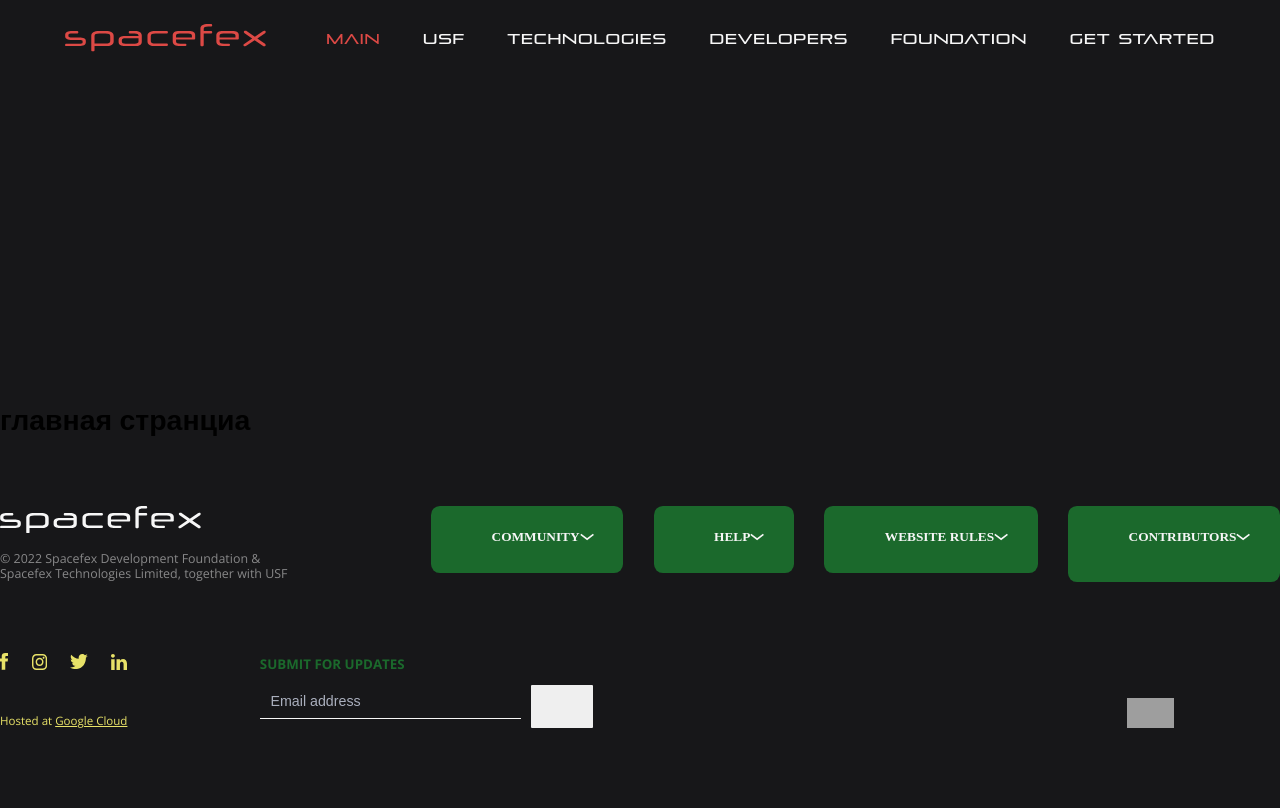
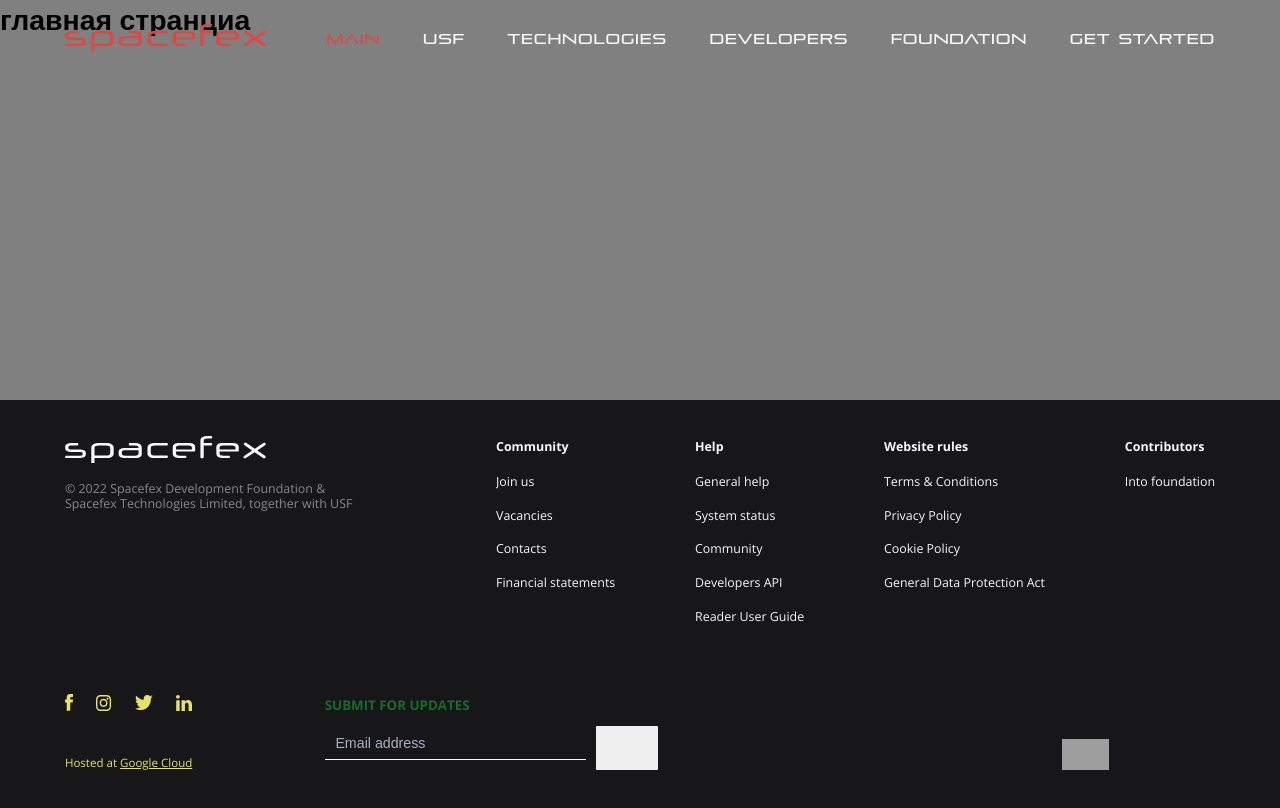
Before and after one commit to deniskeller/spacefex, a Next.js app: page / in a window 1280 px wide. Shown: the top 808 px of the page. Built offline with nearby package versions, Linux system fonts and the light colour scheme; grey boxes are pictures that could not be loaded; a web font is replaced by a local one.

Commit message:
navbarAccordionItem

```diff
--- a/src/components/base/BaseContainer/BaseContainer.module.scss
+++ b/src/components/base/BaseContainer/BaseContainer.module.scss
@@ -4,7 +4,7 @@
   margin: 0 auto;
 
   @include iftablet {
-    padding: 0 em(50px);
+    padding: 0 em(30px);
   }
 
   @include ifmobile {
--- a/src/components/content/NavbarAccordionItem/NavbarAccordionItem.module.scss
+++ b/src/components/content/NavbarAccordionItem/NavbarAccordionItem.module.scss
@@ -1,58 +1,43 @@
 .AccordionCareerItem {
-  background: $green;
-  border-radius: em(10px);
-  margin-bottom: em(10px);
-  &:last-child {
-    margin-bottom: 0;
-  }
-  @include ifmobile {
-    margin-bottom: em(7px);
-  }
-
   .AccordionHeader {
     display: flex;
     flex-direction: row;
     justify-content: space-between;
     align-items: center;
-    padding: em(28px) em(33px) em(28px) em(68px);
     position: relative;
-    cursor: pointer;
-    @include ifmobile {
-      padding: em(15px) em(18px);
-    }
 
     .AccordionHeaderTitle {
-      font-family: 'Montserrat';
+      margin-bottom: em(24px);
+      @include iftablet {
+        margin-bottom: em(12px);
+      }
+      @include ifmobile {
+        margin-bottom: 0;
+        cursor: pointer;
+      }
+      span {
+        font-size: em(14px);
         font-style: normal;
         font-weight: 700;
-      font-size: em(15px);
         line-height: 100%;
         color: $white;
-      text-transform: uppercase;
         @include ifmobile {
           font-size: em(12px);
         }
       }
+    }
 
     .AccordionHeaderToggle {
+      display: none;
+      width: em(16px);
+      height: em(14px);
+      transition: $speed;
+      @include ifmobile {
         display: flex;
       }
+    }
     .Open {
-      width: em(16px);
-      height: em(14px);
-      @include ifmobile {
-        width: em(14px);
-        height: em(12px);
-      }
-    }
-
-    .Close {
-      width: em(14px);
-      height: em(16px);
-      @include ifmobile {
-        width: em(10px);
-        height: em(12px);
-      }
+      transform: rotate(-180deg);
     }
   }
 
@@ -61,10 +46,49 @@
     transition: max-height $speed cubic-bezier(1, 0, 1, 0);
     height: auto;
     max-height: 9999px;
+
+    &_Ul {
+      @include ifmobile {
+        margin-top: em(20px);
+      }
+    }
+
+    &_Li {
+      margin-bottom: em(24px);
+      @include iftablet {
+        margin-bottom: em(12px);
+      }
+
+      @include ifmobile {
+        margin-bottom: em(15px);
+      }
+
+      &:last-child {
+        margin-bottom: 0;
+      }
+
+      span {
+        display: flex;
+        font-size: em(14px);
+        font-style: normal;
+        font-weight: 400;
+        line-height: 100%;
+        color: $white;
+        @include ifmobile {
+          font-size: em(12px);
+        }
+
+        &:hover {
+          color: $red;
+        }
+      }
+    }
   }
 
   .AccordionContentHidden {
+    @include ifmobile {
       max-height: 0;
       transition: max-height $speed cubic-bezier(0, 1, 0, 1);
     }
   }
+}
--- a/src/components/content/NavbarAccordionItem/NavbarAccordionItem.tsx
+++ b/src/components/content/NavbarAccordionItem/NavbarAccordionItem.tsx
@@ -24,9 +24,15 @@ const NavbarAccordionItem: React.FC<IProps> = ({ title, list }) => {
           className={styles.AccordionHeader}
           onClick={() => setIsVisible(!isVisible)}
         >
-          <div className={styles.AccordionHeaderTitle}>{title}</div>
+          <div className={styles.AccordionHeaderTitle}>
+            <span>{title}</span>
+          </div>
 
-          <div className={`${styles.AccordionHeaderToggle} ${styles.Open}`}>
+          <div
+            className={`${styles.AccordionHeaderToggle} ${
+              !isVisible ? styles.Open : ''
+            }`}
+          >
             <BaseIcon
               icon={ALL_ICONS.SHOW_MORE_ARROW}
               viewBox="0 0 18 9"
@@ -39,10 +45,10 @@ const NavbarAccordionItem: React.FC<IProps> = ({ title, list }) => {
             isVisible ? styles.AccordionContentHidden : ''
           }`}
         >
-          <ul className={styles.Navbar_Ul}>
+          <ul className={styles.AccordionContent_Ul}>
             {list?.map((el, i) => {
               return (
-                <li className={styles.Navbar_Li} key={i}>
+                <li className={styles.AccordionContent_Li} key={i}>
                   <Link href={el.href}>
                     <span>{el.name}</span>
                   </Link>
--- a/src/components/footer/Footer/Footer.module.scss
+++ b/src/components/footer/Footer/Footer.module.scss
@@ -1,10 +1,19 @@
+.Wrapper {
+  flex: 0 0 auto;
+  @include ifdesktop {
+    padding: 0 em(73px);
+  }
+}
+
 .Footer {
-  padding-top: em(76px);
-  padding-bottom: em(56px);
+  padding: em(40px) 0 em(80px);
+
+  @include iftablet {
+    padding: em(40px) 0 em(60px);
+  }
 
   @include ifmobile {
-    padding-top: em(38px);
-    padding-bottom: em(27px);
+    padding: em(40px) 0 em(35px);
   }
 
   &_Top {
@@ -12,11 +21,16 @@
     grid-template-columns: em(345px) 1fr;
     grid-gap: em(140px);
     margin-bottom: em(80px);
+
+    @include iftablet {
+      grid-template-columns: em(250px) 1fr;
+      grid-gap: em(28px);
+    }
     @include ifmobile {
       display: flex;
       flex-direction: column;
       gap: 0;
-      margin-bottom: 0;
+      margin-bottom: em(33px);
     }
   }
 
@@ -24,12 +38,13 @@
     display: flex;
     flex-direction: column;
     @include ifmobile {
-      margin-bottom: em(30px);
+      margin-bottom: em(40px);
     }
     .Logo {
+      z-index: inherit;
       margin-bottom: em(19px);
       @include ifmobile {
-        margin-bottom: em(12px);
+        margin-bottom: em(15px);
       }
       path {
         fill: $white;
@@ -44,7 +59,6 @@
       color: rgba(247, 247, 247, 0.5);
       @include ifmobile {
         font-size: em(12px);
-        text-align: center;
       }
     }
   }
@@ -53,66 +67,11 @@
     display: flex;
     flex-direction: row;
     justify-content: space-between;
-    flex-wrap: wrap;
     @include ifmobile {
       gap: em(20px) 0;
       display: grid;
-      grid-template-columns: 1fr 1fr;
+      grid-template-columns: 1fr;
     }
-
-    // &_Item:last-child {
-    //   @include ifmobile {
-    //     position: relative;
-    //     top: em(-105px);
-    //   }
-    // }
-
-    // &_Title {
-    //   margin-bottom: em(24px);
-    //   @include ifmobile {
-    //     margin-bottom: em(10px);
-    //   }
-    //   span {
-    //     font-size: em(15px);
-    //     font-style: normal;
-    //     font-weight: 900;
-    //     color: $yellow;
-    //     text-transform: uppercase;
-    //     @include ifmobile {
-    //       font-size: em(12px);
-    //     }
-    //   }
-    // }
-
-    // &_Ul {
-    //   list-style: none;
-    // }
-
-    // &_Li {
-    //   line-height: 100%;
-    //   margin-bottom: em(14px);
-    //   @include ifmobile {
-    //     margin-bottom: em(10px);
-    //   }
-
-    //   &:last-child {
-    //     margin-bottom: 0 !important;
-    //   }
-
-    //   span {
-    //     font-size: em(13px);
-    //     font-weight: 300;
-    //     line-height: 100%;
-    //     color: $white;
-    //     white-space: nowrap;
-    //     @include ifmobile {
-    //       font-size: em(12px);
-    //     }
-    //     &:hover {
-    //       color: $yellow;
-    //     }
-    //   }
-    // }
   }
 
   &_Bottom {
@@ -121,7 +80,6 @@
     align-items: flex-end;
     flex-wrap: wrap;
     @include ifmobile {
-      margin-top: em(-70px);
     }
     .Social {
       margin-right: em(149px);
--- a/src/components/footer/Footer/Footer.tsx
+++ b/src/components/footer/Footer/Footer.tsx
@@ -60,13 +60,12 @@ const Footer = () => {
 
   return (
     <>
+      <div className={styles.Wrapper}>
         <BaseContainer>
           <footer className={styles.Footer}>
             <div className={styles.Footer_Top}>
               <div className={styles.Footer_Logo}>
-              <div className={styles.Logo}>
-                <Logo />
-              </div>
+                <Logo className={styles.Logo} />
                 <div className={styles.Copyright}>
                   © 2022 Spacefex Development Foundation & Spacefex Technologies
                   Limited, together with USF
@@ -208,6 +207,7 @@ const Footer = () => {
             </div>
           </footer>
         </BaseContainer>
+      </div>
     </>
   );
 };
--- a/src/components/nav/Navbar/Navbar.module.scss
+++ b/src/components/nav/Navbar/Navbar.module.scss
@@ -11,7 +11,6 @@
 
   @include ifmobile {
     padding: em(27px) em(12px);
-    height: 100%;
   }
 
   .Navbar {
--- a/src/components/nav/Navbar/Navbar.tsx
+++ b/src/components/nav/Navbar/Navbar.tsx
@@ -63,7 +63,10 @@ const Navbar: React.FC<Props> = () => {
   }, [visible]);
 
   return (
-    <div className={styles.Container}>
+    <div
+      className={styles.Container}
+      style={{ height: `${visible ? '100%' : ''}` }}
+    >
       <div className={styles.Navbar}>
         <Logo />
 
--- a/src/layouts/Default/Default.module.scss
+++ b/src/layouts/Default/Default.module.scss
@@ -1,7 +1,14 @@
+.Layout {
+  display: flex;
+  flex-direction: column;
+  min-height: 100vh;
+}
 .Content {
   display: flex;
   flex-direction: column;
   z-index: 1000;
   overflow: hidden;
   position: relative;
+  flex: 1 0 auto;
+  background: grey;
 }
--- a/src/layouts/Default/Default.tsx
+++ b/src/layouts/Default/Default.tsx
@@ -9,11 +9,11 @@ interface Props {
 
 const Default: React.FC<Props> = ({ children }) => {
   return (
-    <>
+    <div className={styles.Layout}>
       <Navbar />
       <div className={styles.Content}>{children}</div>
       <Footer />
-    </>
+    </div>
   );
 };
 
--- a/src/view/Main/Main.tsx
+++ b/src/view/Main/Main.tsx
@@ -5,8 +5,9 @@ const Main = () => {
   return (
     <>
       {/* <Header /> */}
-      <div className="" style={{ height: '400px' }}></div>
-      <h1>главная странциа</h1>
+      <div className="" style={{ height: '400px' }}>
+        <h1>главная странциа</h1>
+      </div>
     </>
   );
 };
```
Lines whose indentation alone changed are shown as unchanged.
